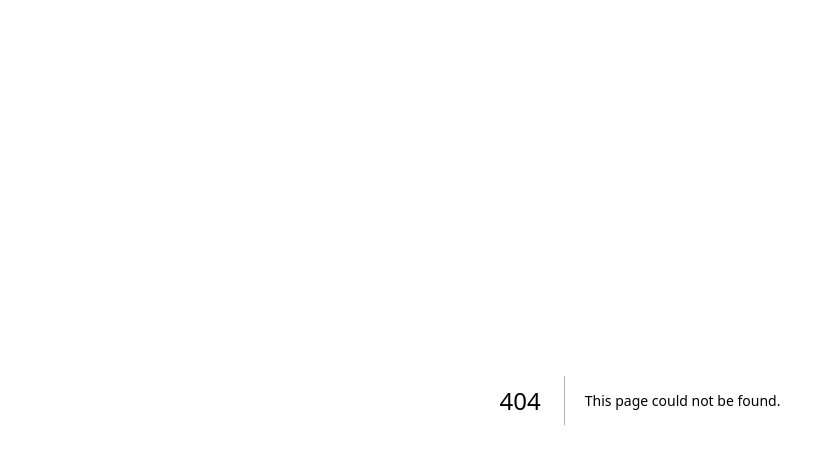
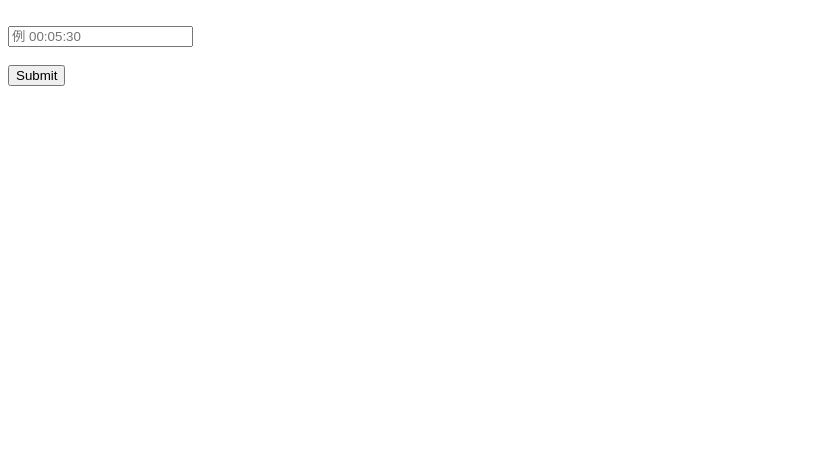
Before and after one commit to shari-sushi/0015Laboratory, a Next.js app in the folder test0015Next/my-app/: page /convert/form in a window 1280 px wide. Before the commit this address had no page. Shown: the top 464 px of the page, without its empty margins (0-835 px from the left). Built offline with nearby package versions, Linux system fonts and the light colour scheme.

Commit message:
終わり

```diff
--- a/test0015Next/my-app/package.json
+++ b/test0015Next/my-app/package.json
@@ -13,6 +13,7 @@
     "next": "14.0.2",
     "react": "^18",
     "react-dom": "^18",
+    "react-hook-form": "^7.47.0",
     "react-player": "^2.14.1",
     "react-youtube": "^10.1.0"
   },
--- a/test0015Next/my-app/src/component/useContextCom.tsx.tsx
+++ b/test0015Next/my-app/src/component/useContextCom.tsx.tsx
@@ -43,7 +43,6 @@ export const Child: React.FC = () => {
     )
 }
 
-
 const GrandChild: React.FC = () => {
     // 親要素で指定した変数を受け取る
     const { count, setCount } = useContext(CountContext)
@@ -51,8 +50,10 @@ const GrandChild: React.FC = () => {
 
     // セットで受け取りたい
     const { pairName, setPairName } = useContext(PairContext)
-    const { pairCount, setPairCount } = useContext(PairContext)
+    const { pairCount } = useContext(PairContext)
+    const { setPairCount } = useContext(PairContext)
     // ↑好きな分け方で受け取れる↓
+    // const { pairCount, setPairCount } = useContext(PairContext)
     // const { pairName, setPairName, pairCount, setPairCount } = useContext(PairContext)
 
     return (
--- /dev/null
+++ b/test0015Next/my-app/src/pages/convert/form.tsx
@@ -0,0 +1,100 @@
+import React, { useEffect, useState } from 'react';
+import { useForm, SubmitHandler } from 'react-hook-form';
+
+type Inputs = {
+    singStart: string;
+};
+
+export default function Demo() {
+    const {
+        register,
+        handleSubmit,
+        reset,
+        formState: { errors },
+    } = useForm<Inputs>();
+
+    const [singStart, setSingStartInput] = useState("")
+    const time = AdjustSingStart(singStart)
+
+    let texts = [""]
+    const onSubmit: SubmitHandler<Inputs> = (data) => {
+        setSingStartInput(data.singStart);
+        texts = texts.push(singStart)
+    };
+
+    return (
+        <div>
+            <br />
+
+            <form onSubmit={handleSubmit(onSubmit)}>
+                <input
+                    {...register("singStart", {
+                        required: true
+                    })}
+                    placeholder={singStart || "例 00:05:30"}
+                    onChange={e => setSingStartInput(e.target.value)}
+                /><br />
+                {errors.singStart && <p>{errors.singStart.message}</p>} {/* エラーメッセージ表示 */}
+                <br />
+                <button type="submit">Submit</button>
+            </form>
+            {texts}
+        </div>
+    );
+};
+
+export function ConvertTime() {
+    const { register, handleSubmit, formState: { errors } } = useForm<any>();
+
+    const [singStart, setSingStartInput] = useState("")
+    const time = AdjustSingStart(singStart)
+    return (
+        <>
+            <input {...register("SingStart", { required: true })} placeholder={singStart || "例 00:05:30"}
+                onChange={e => setSingStartInput(e.target.value)}
+            /><br />
+            <button onClick={() => AdjustSingStart("")}>変換</button>
+            {errors.SingStart && "開始時間は必要です"}
+        </>
+    )
+}
+
+
+export const StartPattern = /^([0-9]{2}:)?([0-9]{2}:)?[0-9]{2}$/;
+
+export const AdjustSingStart = (input: string): string => {
+    const match = input.match(`${StartPattern}`);
+
+    if (match?.length == 0 || match?.length == null) {
+        return ""
+    } else if (match.length == 3) {
+        return input
+    } else if (match.length == 2) {
+        return "00" + match[1] + match[3];
+    } else if (match.length == 1) {
+        const number = Number(match[1]);
+        const seconds = number % 60;
+        if (number > 60 * 60) {
+            const minutes = number % 60;
+            const hours = Math.floor(number / 60 * 60);
+            return String(hours) + String(minutes) + String(seconds)
+        } else if (number > 60) {
+            const minutes = Math.floor(number / 60);
+            return "00:" + String(minutes) + String(seconds)
+        } else if (number > 9) {
+            return "00:00:" + String(number)
+        } else {
+            return "00:00:0" + String(number)
+        }
+    };
+    return ""
+}
+
+export const ValidationRulesForStartPattern = {
+    required: false,
+    pattern: {
+        value: new RegExp(`(${StartPattern})`),
+        message: "hh:mm:ss, mm:ss, ss(秒換算),のいずれかで入力してください",
+        transform: (value: string) => AdjustSingStart(value)
+    }
+};
--- a/test0015Next/my-app/src/pages/index.tsx
+++ b/test0015Next/my-app/src/pages/index.tsx
@@ -21,6 +21,11 @@ export default function Home() {
             <Link href="/player/react-player">react-player</Link>：時間指定意味無し<br />
             <Link href="/player/react-player2">react-player2</Link><br />
             <Link href="/player/react-player3">react-player3</Link><br />
+
+            <li>convert</li>
+            秒とhh:mm:ssの変換 <br />
+            <Link href="/convert/time1">time1</Link><br />
+
         </>
     )
 }
--- a/test0015Next/my-app/src/pages/player/react-youtube3.tsx
+++ b/test0015Next/my-app/src/pages/player/react-youtube3.tsx
@@ -50,7 +50,8 @@ export default function Home() {
             <br /><br />
             ボタンじゃなくてリンクが良い <br />
             <Link href="#" onClick={() => settinghandler("wBjhxyFU3EY", 30)}>wBjhxyFU3EYの30秒にセット</Link><br />
-            <button onClick={() => handlerDelayBySetTimeOuT("wBjhxyFU3EY", 30)}>1800ms遅延</button><br />
+            <button onClick={() => handlerDelayBySetTimeOuT("wBjhxyFU3EY", 30)}>1200ms遅延</button><br />
+
             requestAnimationFrameはエラーの原因になるっぽい。まあ、描画じゃなくてonReadyでやれって話よな… <br />
             {/* <button onClick={() => handlerDelayFrame("wBjhxyFU3EY", 30)}>描画完了まで遅延させてみる</button> */}
             <br />
--- a/test0015Next/my-app/src/pages/usecontext.tsx
+++ b/test0015Next/my-app/src/pages/usecontext.tsx
@@ -2,7 +2,7 @@ import React, { useContext, useEffect, useState, createContext } from "react"
 import Link from "next/link"
 import { TestuseContect } from "@/component/useContextCom.tsx"
 
-// 参考（React公式）
+// 参考（React公式の和訳）
 // https://ja.react.dev/reference/react/useContext#updating-data-passed-via-context
 
 const value = {
```
Also changed, not shown: test0015Next/my-app/src/pages/convert/time1.tsx (added, +63 -0 lines), 1 other file (tests, documents, lock files or other folders).
